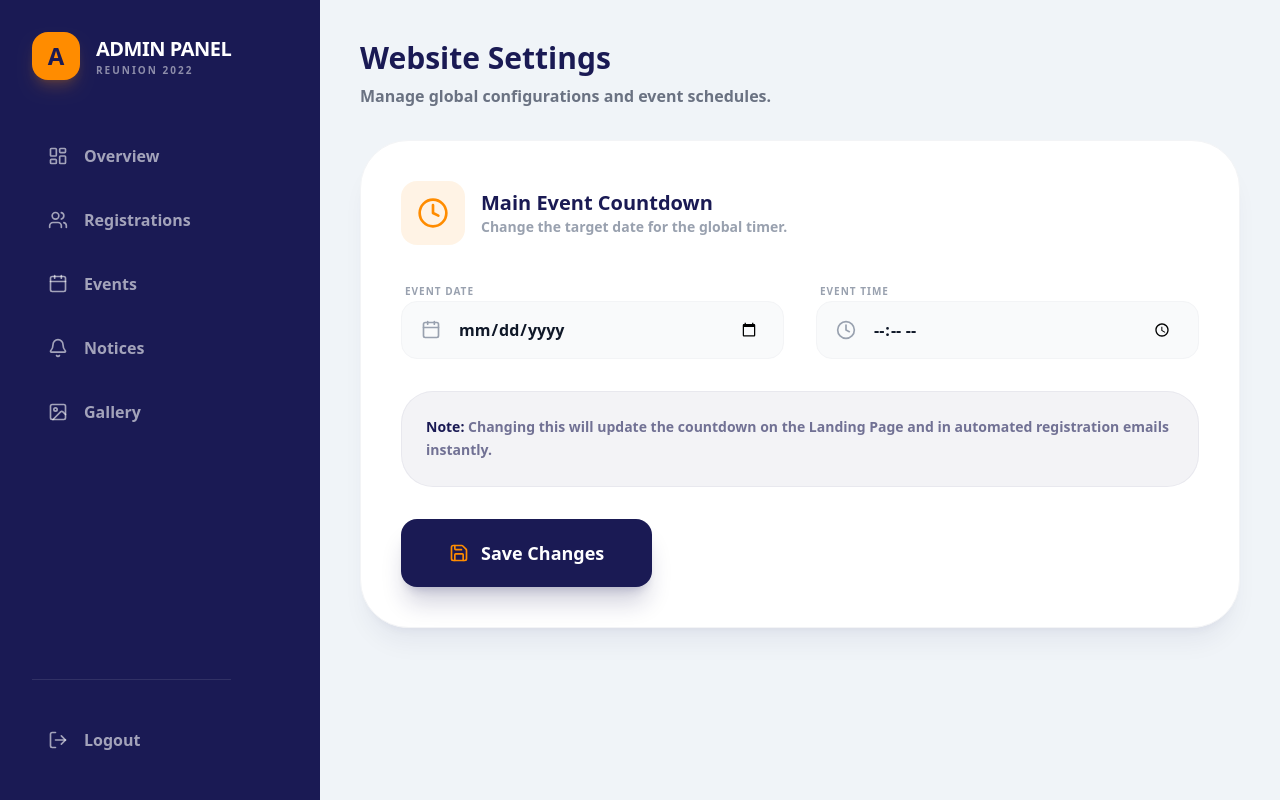
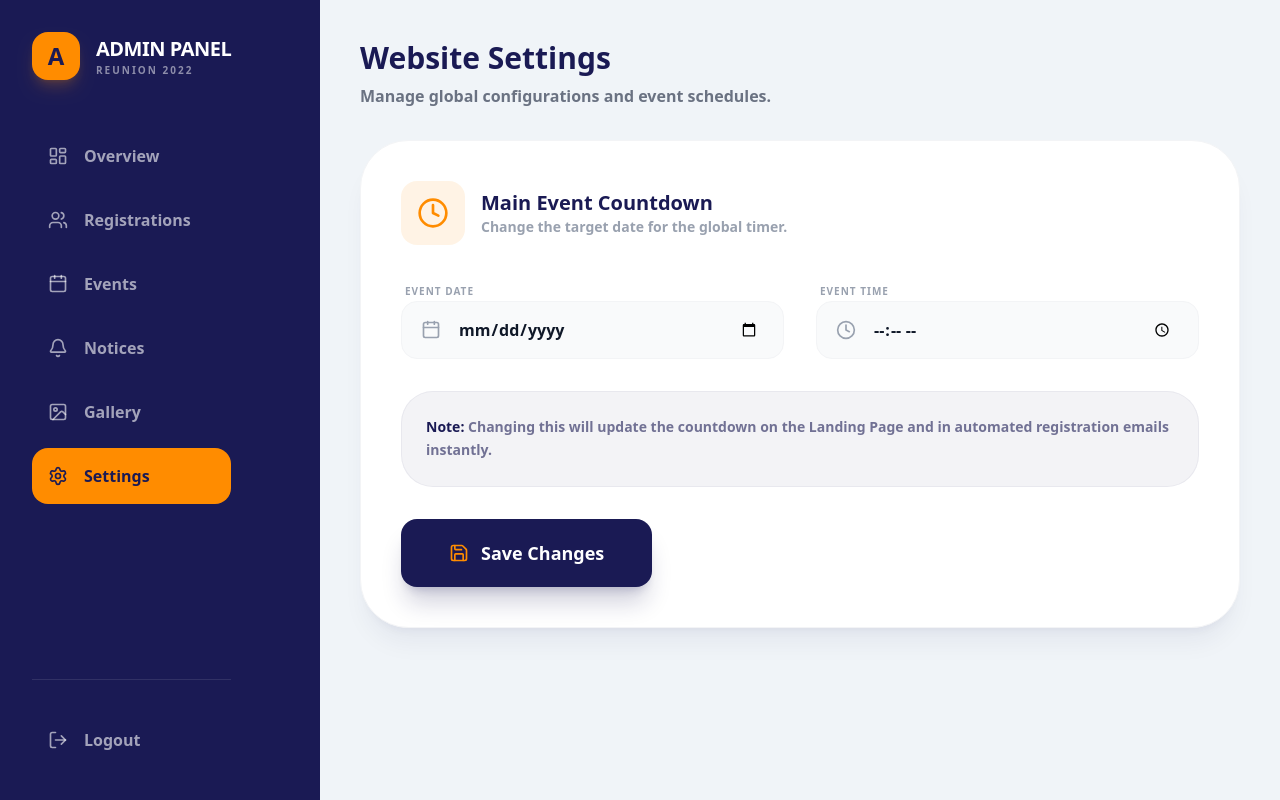
Before and after one commit to EasinArafatDeveloper/ns-reunion-2022, a Next.js app: page /admin/content in a window 1280 px wide. Built offline with nearby package versions, Linux system fonts and the light colour scheme; no server answers; the database is empty.

Commit message:
Admin: Add Settings link to Sidebar

```diff
--- a/src/components/admin/Sidebar.tsx
+++ b/src/components/admin/Sidebar.tsx
@@ -11,7 +11,8 @@ import {
   Image as ImageIcon,
   LogOut,
   Menu,
-  X
+  X,
+  Settings
 } from 'lucide-react';
 import { motion, AnimatePresence } from 'framer-motion';
 import { signOut } from 'next-auth/react';
@@ -26,6 +27,7 @@ const Sidebar = () => {
     { name: 'Events', icon: Calendar, href: '/admin/events' },
     { name: 'Notices', icon: Bell, href: '/admin/notices' },
     { name: 'Gallery', icon: ImageIcon, href: '/admin/gallery' },
+    { name: 'Settings', icon: Settings, href: '/admin/content' },
   ];
 
   const SidebarContent = () => (
```
